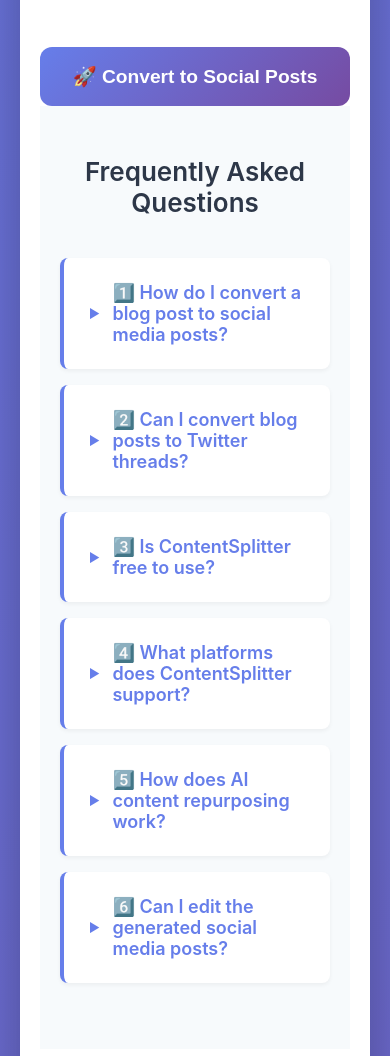
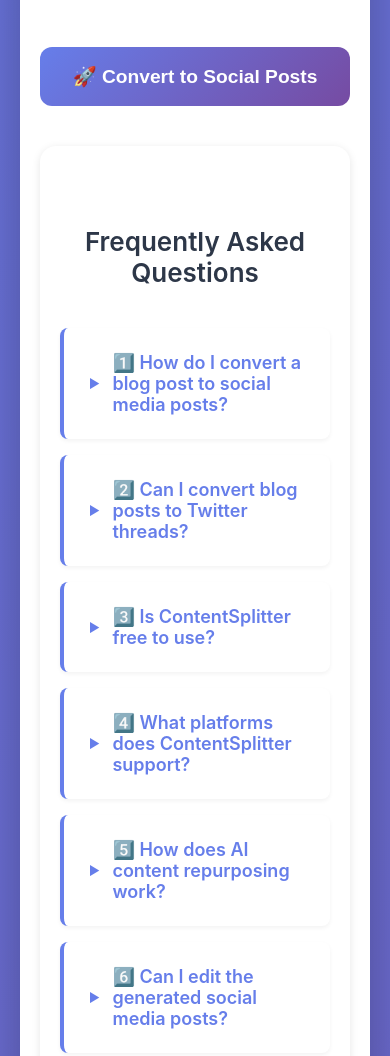
Before and after one commit to seungmin0501/content-splitter, a website: page index.html in a window 390 px wide. Shown: the part 1673-2729 px from the top of the page. Drawn offline with Linux system fonts and the light colour scheme.

Commit message:
Change sections to white background with boxes

```diff
--- a/style.css
+++ b/style.css
@@ -896,8 +896,8 @@ footer {
 
   /* Benefits Section */
   .benefits-section {
-    background: linear-gradient(135deg, #667eea 0%, #764ba2 100%);
-    color: white;
+    background: white;
+    color: inherit;
   }
 
   .benefits-section h2 {
@@ -1063,8 +1063,12 @@ footer {
   /* Responsive */
   @media (max-width: 768px) {
     .seo-section {
-      padding: 50px 20px;
-    }
+        padding: 80px 20px;
+        margin: 40px 0;
+        background: white;
+        border-radius: 16px;
+        box-shadow: 0 2px 8px rgba(0, 0, 0, 0.1);
+      }
 
     .seo-section h2 {
       font-size: 26px;
```
